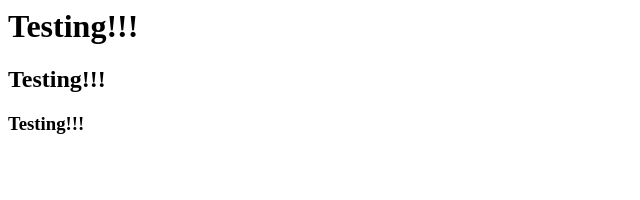
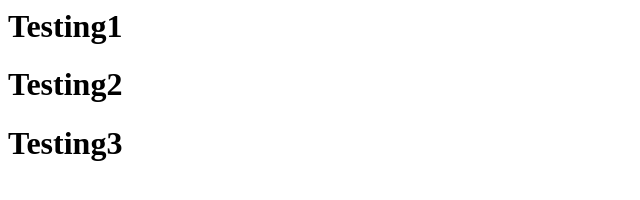
Before and after one commit to VindyNuku/test-vindyProject, a plain HTML site: page index.html in a window 1280 px wide. Shown: the whole page, without its empty margins (0-640 px from the left). Drawn offline with Linux system fonts and the light colour scheme.

Commit message:
Update index.html

```diff
--- a/index.html
+++ b/index.html
@@ -1,3 +1,3 @@
-<h1>Testing!!!</h1>
-<h2>Testing!!!</h2>
-<h3>Testing!!!</h3>
+<h1>Testing1</h1>
+<h1>Testing2</h1>
+<h1>Testing3</h1>
```
